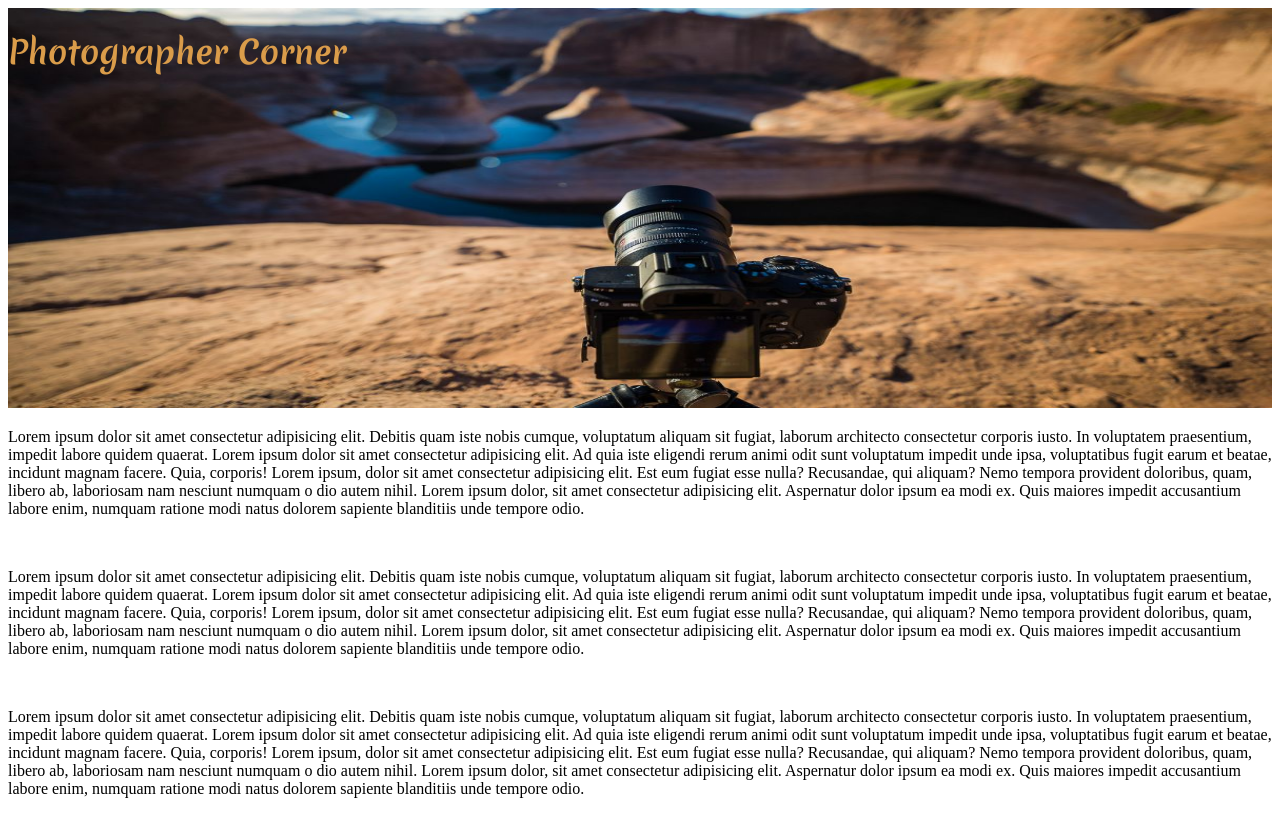
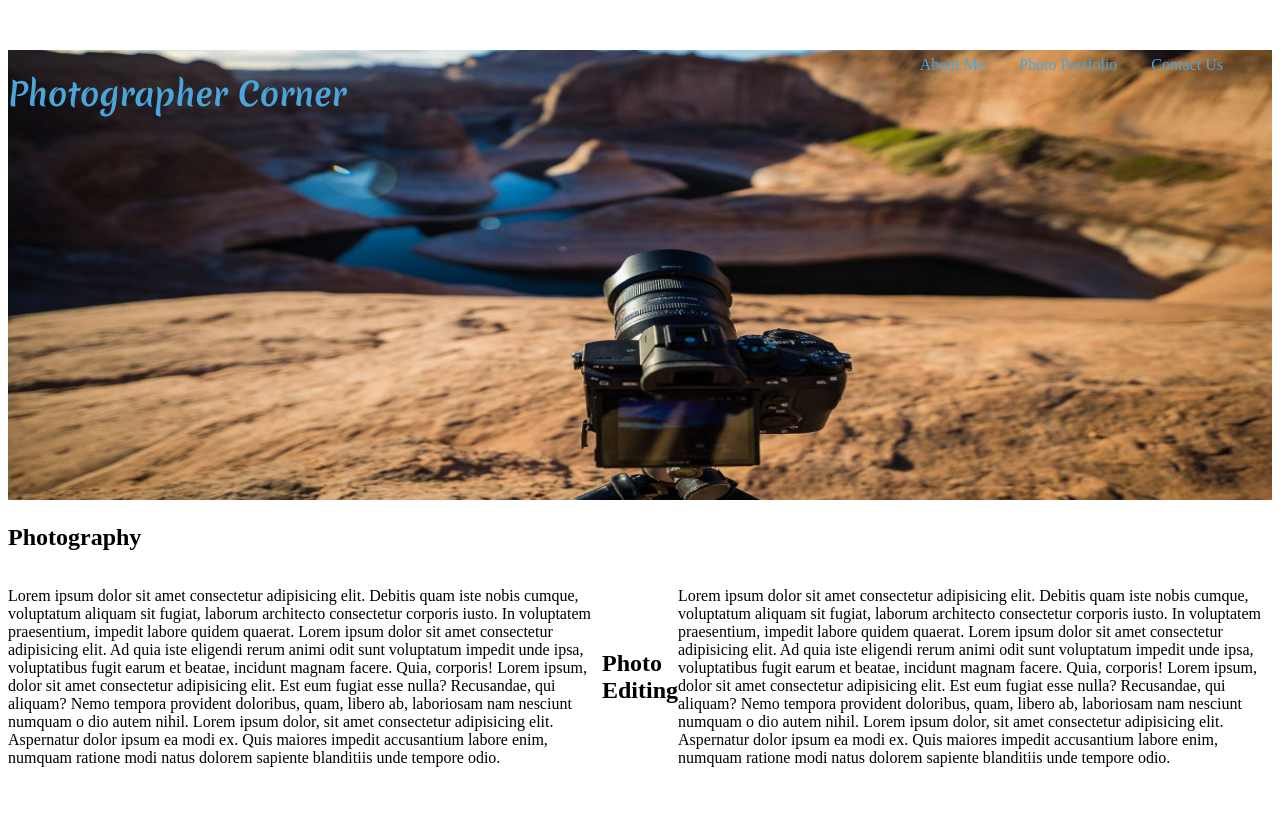
Before and after one commit to Tashatoon/Photographer-Landing-Page, a plain HTML site: page index.html in a window 1280 px wide. After the commit the page ends 809 px from the top, so only its background shows below. Drawn offline with Linux system fonts and the light colour scheme; a script that the page names is missing.

Commit message:
sections

```diff
--- a/index.html
+++ b/index.html
@@ -2,7 +2,7 @@
 <html class="no-js" lang="en">
   <head>
     <meta charset="utf-8" />
-    <title>Natasha Toon Portfolio</title>
+    <title>Photographer</title>
     <meta name="description" content="" />
     <meta name="viewport" content="width=device-width, initial-scale=1" />
     <meta property="og:title" content="" />
@@ -18,11 +18,22 @@
 <link href="https://fonts.googleapis.com/css2?family=Merienda:wght@700&display=swap" rel="stylesheet">
   </head>
   <body>
+    <header>
+        <nav>
+            <ul>
+                <li><a href="#About Me">About Me</a></li>
+                <li><a href="#Photo Portfolio">Photo Portfolio</a></li>
+                <li><a href="#Contact Us">Contact Us</a></li>
+            </ul>
+        </nav>
+    </header>
     <div class="photographer-container">
     <div class="photographer">
         <h1>Photographer Corner</h1>
 <img src="/images/cameralandscape.jpg" alt="photographer"/>
     </div>
+    <h2>Photography</h2>
+    <section id="services">
 <p>Lorem ipsum dolor sit amet consectetur adipisicing elit.
 Debitis quam iste nobis cumque, voluptatum aliquam sit fugiat,
 laborum architecto consectetur corporis iusto. In voluptatem praesentium,
@@ -33,8 +44,10 @@ elit. Ad quia iste eligendi rerum animi odit sunt voluptatum impedit unde ipsa,
  aliquam? Nemo tempora provident doloribus, quam, libero ab, laboriosam nam nesciunt numquam o
  dio autem nihil. Lorem ipsum dolor, sit amet consectetur adipisicing elit. Aspernatur dolor ipsum
  ea modi ex. Quis maiores impedit accusantium labore enim, numquam ratione modi natus dolorem
- sapiente blanditiis unde tempore odio.</qui></p>
- <br>
+ sapiente blanditiis unde tempore odio.</p>
+
+ <h2>Photo Editing</h2>
+
  <p>Lorem ipsum dolor sit amet consectetur adipisicing elit.
     Debitis quam iste nobis cumque, voluptatum aliquam sit fugiat,
     laborum architecto consectetur corporis iusto. In voluptatem praesentium,
@@ -46,18 +59,8 @@ elit. Ad quia iste eligendi rerum animi odit sunt voluptatum impedit unde ipsa,
      dio autem nihil. Lorem ipsum dolor, sit amet consectetur adipisicing elit. Aspernatur dolor ipsum
      ea modi ex. Quis maiores impedit accusantium labore enim, numquam ratione modi natus dolorem
      sapiente blanditiis unde tempore odio.</p>
-    <br>
-    <p>Lorem ipsum dolor sit amet consectetur adipisicing elit.
-        Debitis quam iste nobis cumque, voluptatum aliquam sit fugiat,
-        laborum architecto consectetur corporis iusto. In voluptatem praesentium,
-        impedit labore quidem quaerat. Lorem ipsum dolor sit amet consectetur adipisicing
-        elit. Ad quia iste eligendi rerum animi odit sunt voluptatum impedit unde ipsa, voluptatibus
-         fugit earum et beatae, incidunt magnam facere. Quia, corporis! Lorem ipsum,
-         dolor sit amet consectetur adipisicing elit. Est eum fugiat esse nulla? Recusandae, qui
-         aliquam? Nemo tempora provident doloribus, quam, libero ab, laboriosam nam nesciunt numquam o
-         dio autem nihil. Lorem ipsum dolor, sit amet consectetur adipisicing elit. Aspernatur dolor ipsum
-         ea modi ex. Quis maiores impedit accusantium labore enim, numquam ratione modi natus dolorem
-         sapiente blanditiis unde tempore odio.</p>
+    </section>
+
     </div>
 <br>
 
--- a/main.css
+++ b/main.css
@@ -1,10 +1,29 @@
 .photographer img {
     width: 100%;
-    height: 400px;
+    height: 450px;
 }
 
 .photographer h1 {
     position: absolute;
-    color:rgb(218, 156, 74);
+    color:rgb(74, 165, 218);
     font-family: 'Merienda';
 }
+
+nav ul li {
+    display: inline;
+    padding: 15px;
+    position: relative;
+    left: 70%;
+    top: 40px;
+}
+
+nav ul li a {
+    color: rgb(74, 165, 218);
+    text-decoration: none;
+}
+
+#services {
+   display: flex;
+   align-items: center;
+
+}
```
